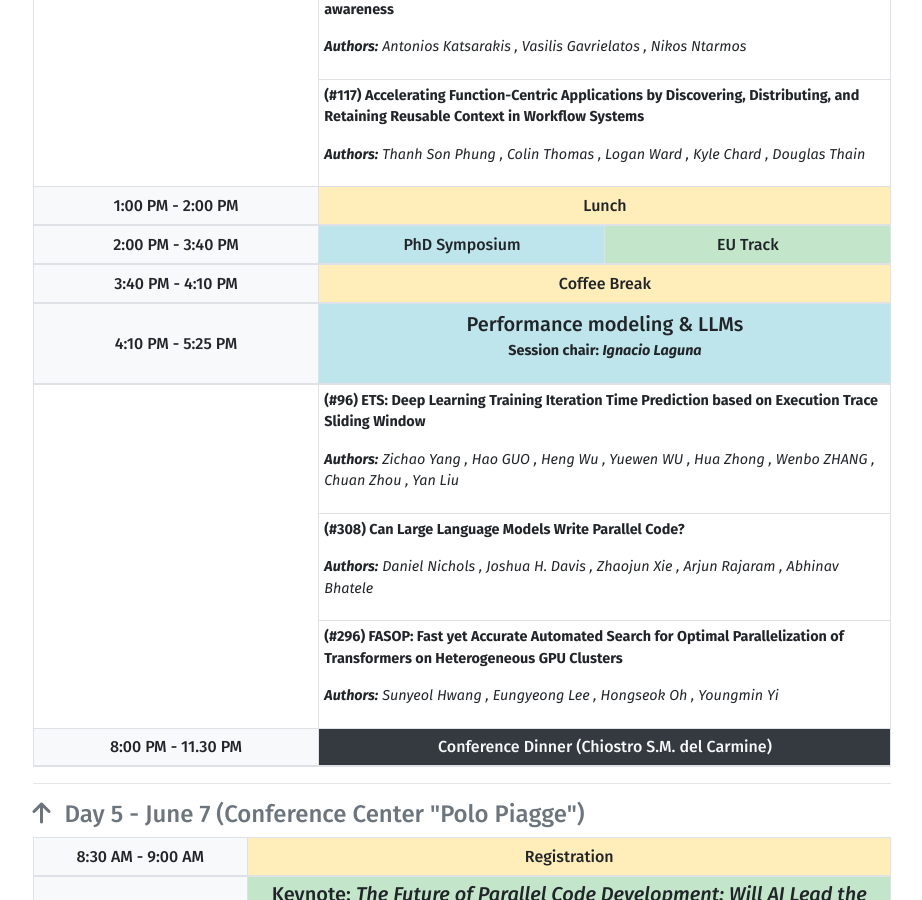
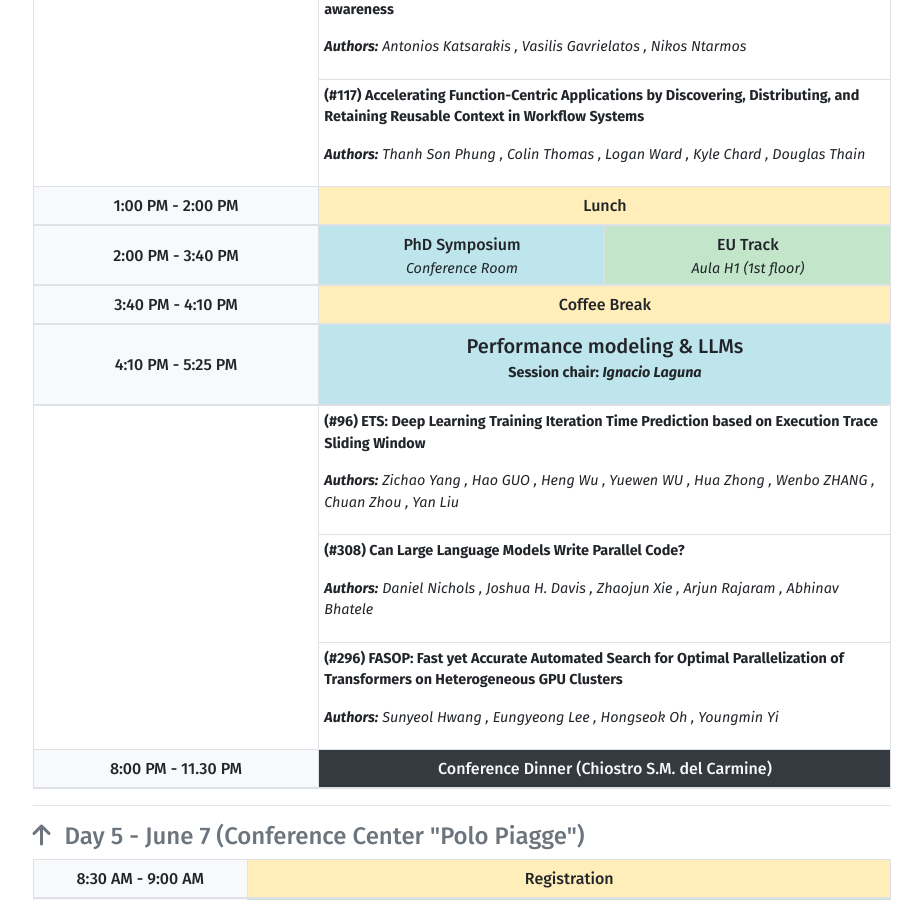
Before and after one commit to jacopo-massa/hpdc24-site, a Jekyll site: the page built from program.html, in a window 1280 px wide and 900 px high, scrolled down 3775 px. Shown: the whole window, without its empty margins (178-1100 px from the left). Built offline with Jekyll 4.4.1, drawn with Linux system fonts in a browser that asks for light colours.

Commit message:
add rooms to phd and eu

```diff
--- a/_data/program.yml
+++ b/_data/program.yml
@@ -252,8 +252,11 @@ schedule:
         endTime: "3:40 PM"
         type: parallel
         events:
-          - PhD Symposium
-          - EU Track
+          - name: PhD Symposium
+            location: Conference Room
+
+          - name: EU Track
+            location: Aula H1 (1st floor)
 
       - startTime: "3:40 PM"
         endTime: "4:10 PM"
--- a/program.html
+++ b/program.html
@@ -140,7 +140,10 @@ slide_id: 4
                         {% elsif timeslot.type == "parallel" %}
                         {% for event in timeslot.events %}
                         <th width="50%" class="w-25 table-{% cycle 'info', 'success' %} text-center align-middle">
-                            <h6 class="text-center mb-1 mt-1">{{event}}</h6>
+                            <h6 class="text-center mb-1 mt-1">{{event.name}}</h6>
+                            <i style="font-weight: normal !important">
+                                {{event.location}}
+                            </i>
                         </th>
                         {% endfor %}
                         {% else %}
```
